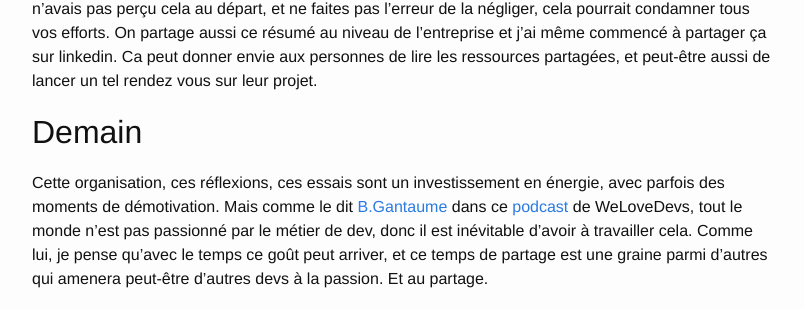
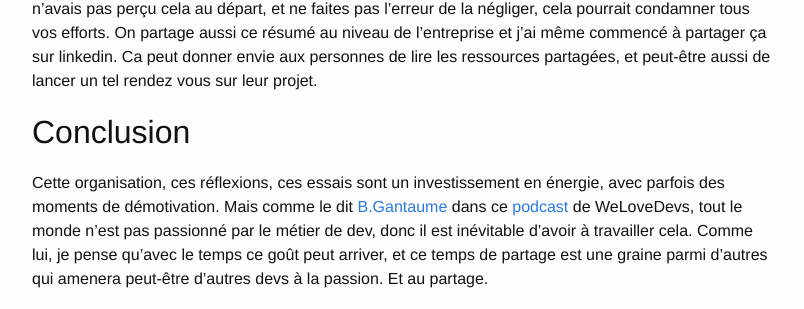
Before and after one commit to fego/fego.github.io, a Jekyll site: the page built from docs/_posts/2022-01-09-Good-Morning-Learning.md, in a window 1280 px wide and 900 px high, scrolled down 2879 px. Shown: the part 215-524 px from the top of the window, without its empty margins (238-1042 px from the left). Built offline with Jekyll 4.4.1, drawn with Linux system fonts in a browser that asks for light colours; our own code applies the rules of GitHub Pages for plain Markdown files.

Commit message:
conclusion good morngin

```diff
--- a/docs/_posts/2022-01-09-Good-Morning-Learning.md
+++ b/docs/_posts/2022-01-09-Good-Morning-Learning.md
@@ -96,7 +96,7 @@ Je n'avais pas perçu cela au départ, et ne faites pas l'erreur de la négliger
 On partage aussi ce résumé au niveau de l'entreprise et j'ai même commencé à partager ça sur linkedin.
 Ca peut donner envie aux personnes de lire les ressources partagées, et peut-être aussi de lancer un tel rendez vous sur leur projet.
 
-## Demain
+## Conclusion
 
 Cette organisation, ces réflexions, ces essais sont un investissement en énergie, avec parfois des moments de démotivation.
 Mais comme le dit [B.Gantaume](https://artisandeveloppeur.fr/) dans ce [podcast](https://welovedevs.com/fr/benoit-gantaume-artisan-developpeur-l-excellence-est-un-chemin/) de WeLoveDevs, tout le monde n'est pas passionné par le métier de dev, donc il est inévitable d'avoir à travailler cela.
```
